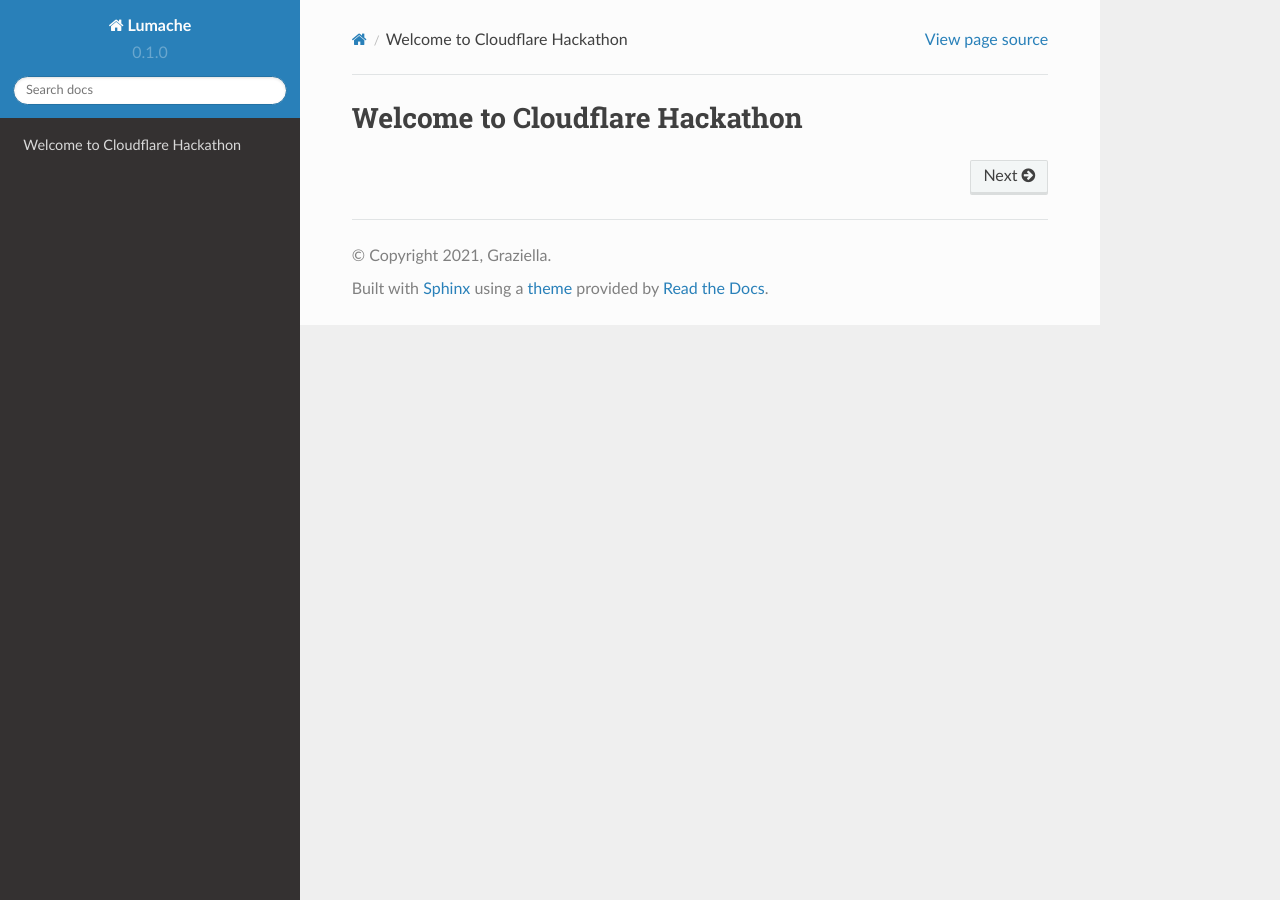
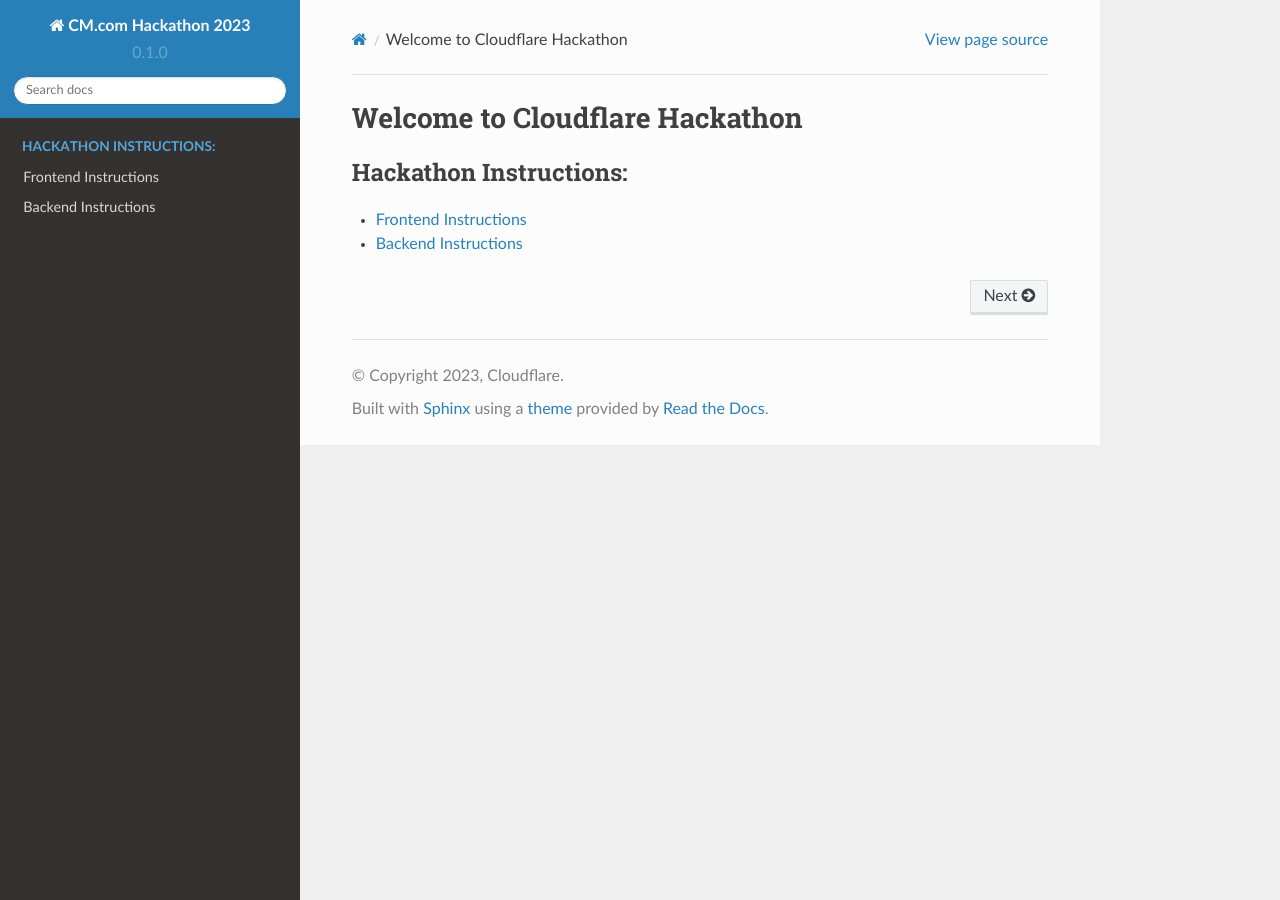
Before and after one commit to lauragift21/cm.com-hackathon, a Sphinx documentation site: the page built from docs/source/index.rst, in a window 1280 px wide. Built offline with Sphinx 7.4.7 and the Read the Docs theme 2.0.0, drawn with Linux system fonts in a browser that asks for light colours.

Commit message:
update docs

```diff
--- a/docs/source/backend.rst
+++ b/docs/source/backend.rst
@@ -1,6 +1,9 @@
-# Backend Instructions
+Backend Instructions
+===================================================
+
 
 ## Tasks:
+
 - Create & deploy a Workers project using npm cloudflare create
 - Go to dash and explore
 - Explore the local dev setup by executing wrangler dev
--- a/docs/source/conf.py
+++ b/docs/source/conf.py
@@ -2,9 +2,9 @@
 
 # -- Project information
 
-project = 'Lumache'
-copyright = '2021, Graziella'
-author = 'Graziella'
+project = 'CM.com Hackathon 2023 '
+copyright = '2023, Cloudflare'
+author = 'Cloudflare'
 
 release = '0.1'
 version = '0.1.0'
--- a/docs/source/frontend.rst
+++ b/docs/source/frontend.rst
@@ -1,4 +1,6 @@
-# Frontend Instructions
+Frontend Instructions
+===================================================
+
 
 ## Tasks:
 - Create & deploy a NextJS project using npm cloudflare create
```
Also changed, not shown: docs/source/api.rst (deleted, +0 -7 lines), docs/source/usage.rst (deleted, +0 -33 lines).
